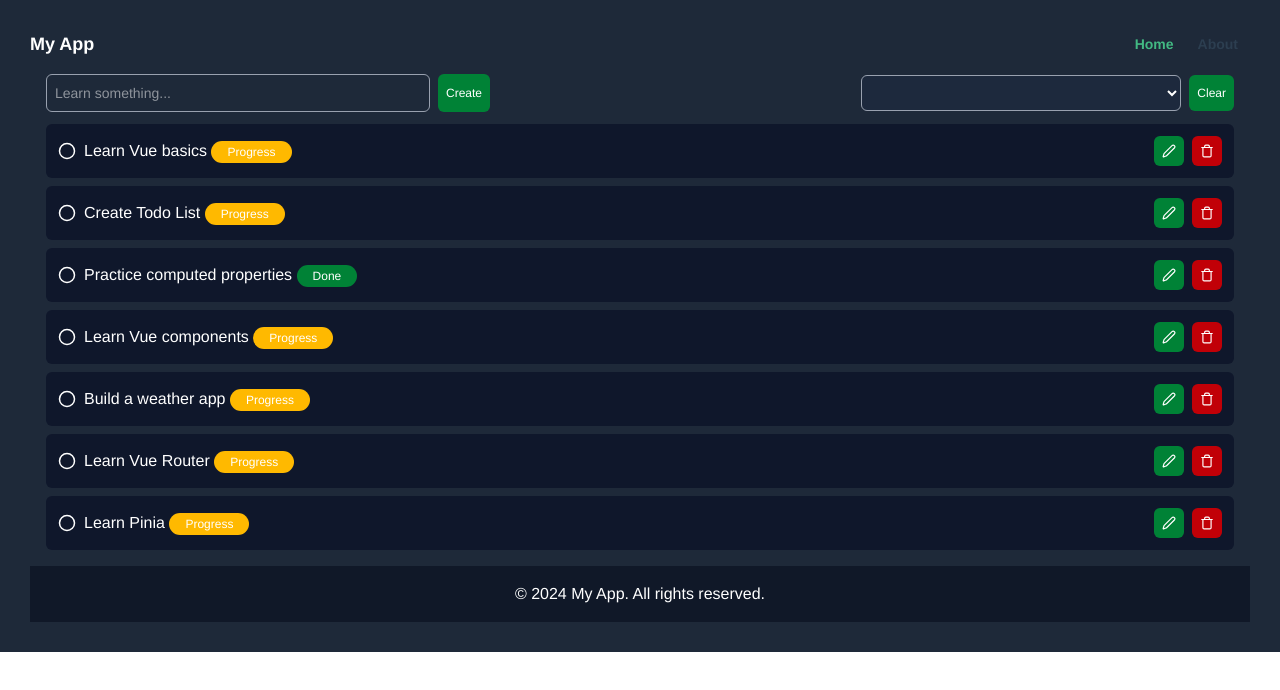
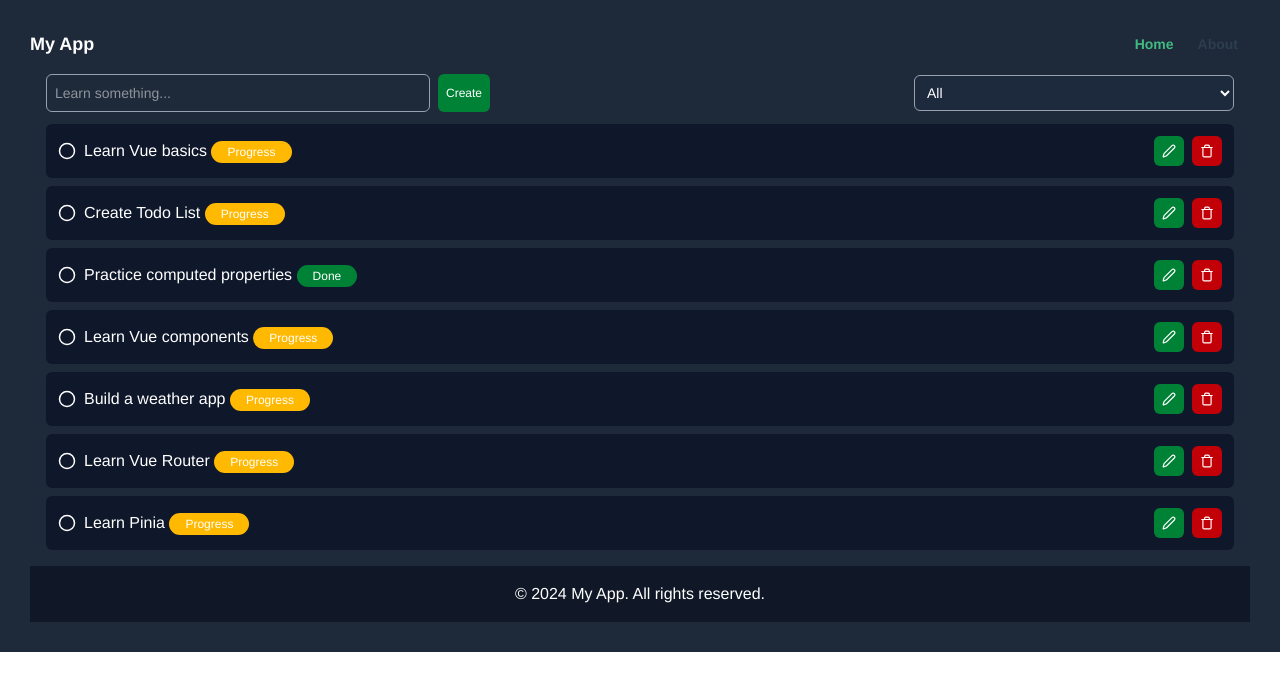
Before and after one commit to Isaia-mhd/todo-app-vuejs, a Vue app: page / in a window 1280 px wide. Shown: the top 690 px of the page. Built offline with nearby package versions, Linux system fonts and the light colour scheme.

Commit message:
fix: remove the clear fn

```diff
--- a/src/views/HomeView.vue
+++ b/src/views/HomeView.vue
@@ -7,10 +7,10 @@
       </form>
       <form class="flex gap-2">
         <select v-model="type" class="w-xs text-white bg-slate-800 text-sm p-2 rounded-md border border-gray-400">
+          <option value="all">All</option>
           <option value="completed">Completed</option>
           <option value="progress">In progress</option>
         </select>
-        <button @click="clear" class="p-2 text-xs text-white bg-green-700 rounded-md cursor-pointer">Clear</button>
       </form>
     </div>
     <p v-if="error" class="text-red-500 text-sm mb-6">{{ error }}</p>
@@ -80,16 +80,12 @@ export default {
           priority: "medium",
         },
       ],
-      type: null,
+      type: 'all',
       title: '',
       error: null
     }
   },
   methods: {
-    clear()
-    {
-      this.type = null
-    },
     removeTask(taskToRemove)
     {
       this.tasks = this.tasks.filter((task) => task.id != taskToRemove)
```
